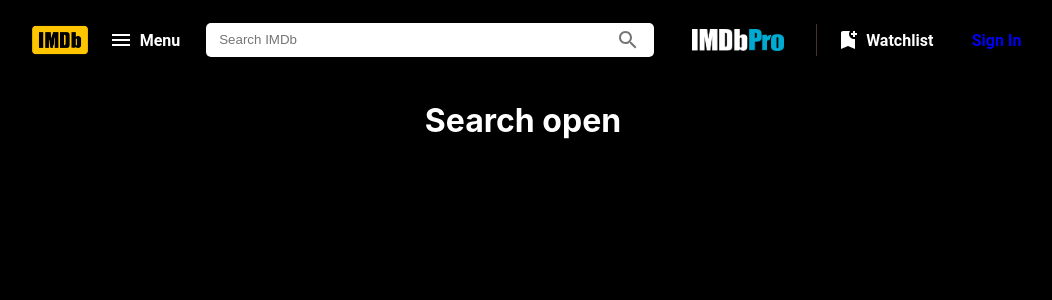
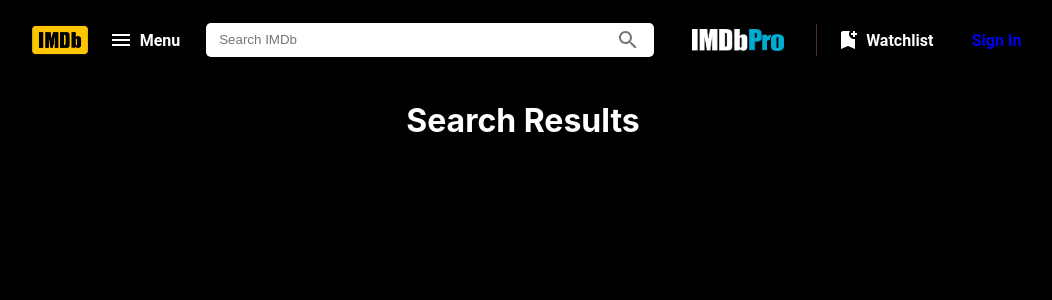
Before and after one commit to rohit404-crypto/imdn-clone, a React (Create React App) app: page /search in a window 1280 px wide. Shown: the top 300 px of the page, without its empty margins (117-1169 px from the left). Built offline with nearby package versions, Linux system fonts and the light colour scheme.

Commit message:
minor changes

```diff
--- a/src/components/Navbar/Navbar.jsx
+++ b/src/components/Navbar/Navbar.jsx
@@ -33,6 +33,10 @@ const Navbar = ({ handleSearch }) => {
   };
 
   const handleSearchClick = () => {
+    if(searchQuery.length <= 0) {
+      alert('Please enter a valid search query');
+      return;
+    }
     handleSearch(searchQuery);
   };
 
--- a/src/components/Slide.js
+++ b/src/components/Slide.js
@@ -70,9 +70,9 @@ const Slide = ({ title, category_url }) => {
                 {movie.vote_average.toFixed(1)}
               </p>
               <p style={{ margin: 0, fontWeight: 'bold', fontSize: '14px', paddingRight: '7px' }}>{movie.original_title}</p>
-              <Button variant="contained" sx={{ backgroundColor: '#30353C', color: '#F5C518', fontWeight: 'bold', marginTop: '8px' }}>
+              {/* <Button variant="contained" sx={{ backgroundColor: '#30353C', color: '#F5C518', fontWeight: 'bold', marginTop: '8px' }}>
                 Watch Options
-              </Button>
+              </Button> */}
             </div>
           </div>
         ))}
--- a/src/pages/SearchPage.jsx
+++ b/src/pages/SearchPage.jsx
@@ -5,7 +5,7 @@ const SearchPage = ({searchResults}) => {
   const navigate = useNavigate();
   return (
     <>
-      <h1 style={{textAlign:'center' ,color:'white'}}> Search open</h1>
+      <h1 style={{textAlign:'center' ,color:'white'}}> Search Results</h1>
       <div style={{display:'flex', flexWrap:'wrap', justifyContent:'center', gap:30, marginTop:20 ,padding:'0 20'}}>
         {searchResults.map((movie)=>(
          <MovieCard key={movie.id} Image_URL={movie.poster_path?`https://image.tmdb.org/t/p/original/${movie.poster_path}`:null} title={movie.original_title} vote_average={movie.vote_average} release_date={movie.release_date} onClick={()=>navigate(`/movie/${movie.id}`)}/>
```
